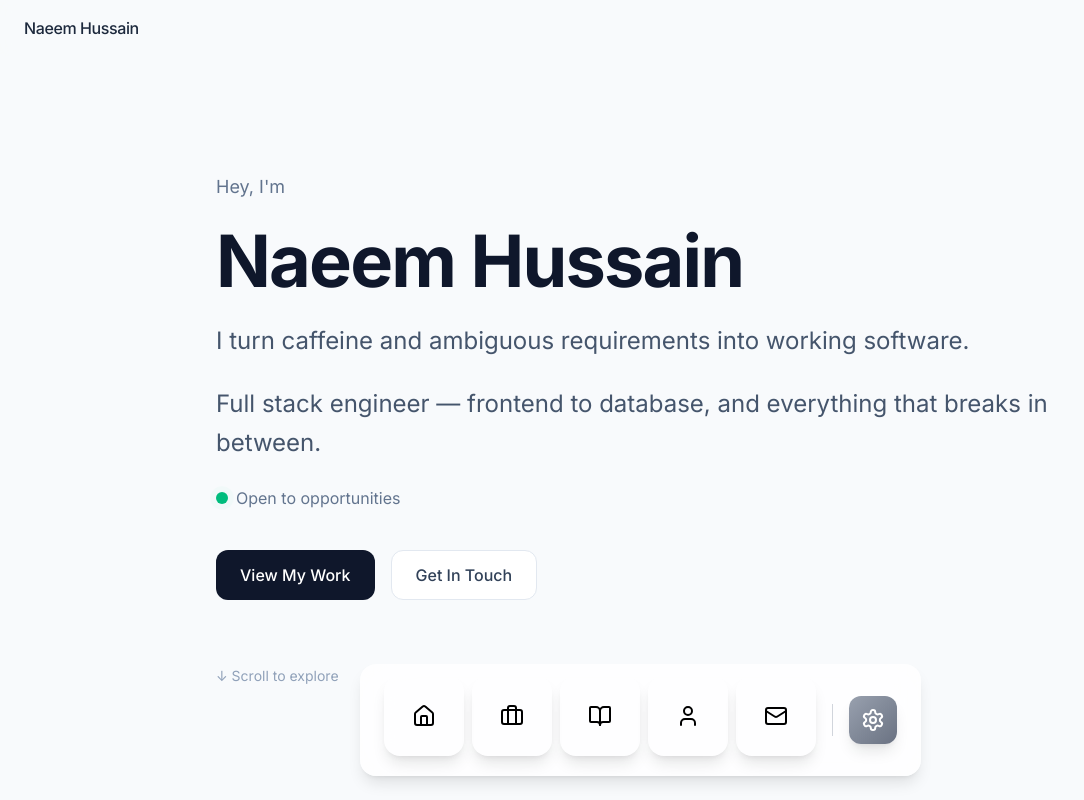
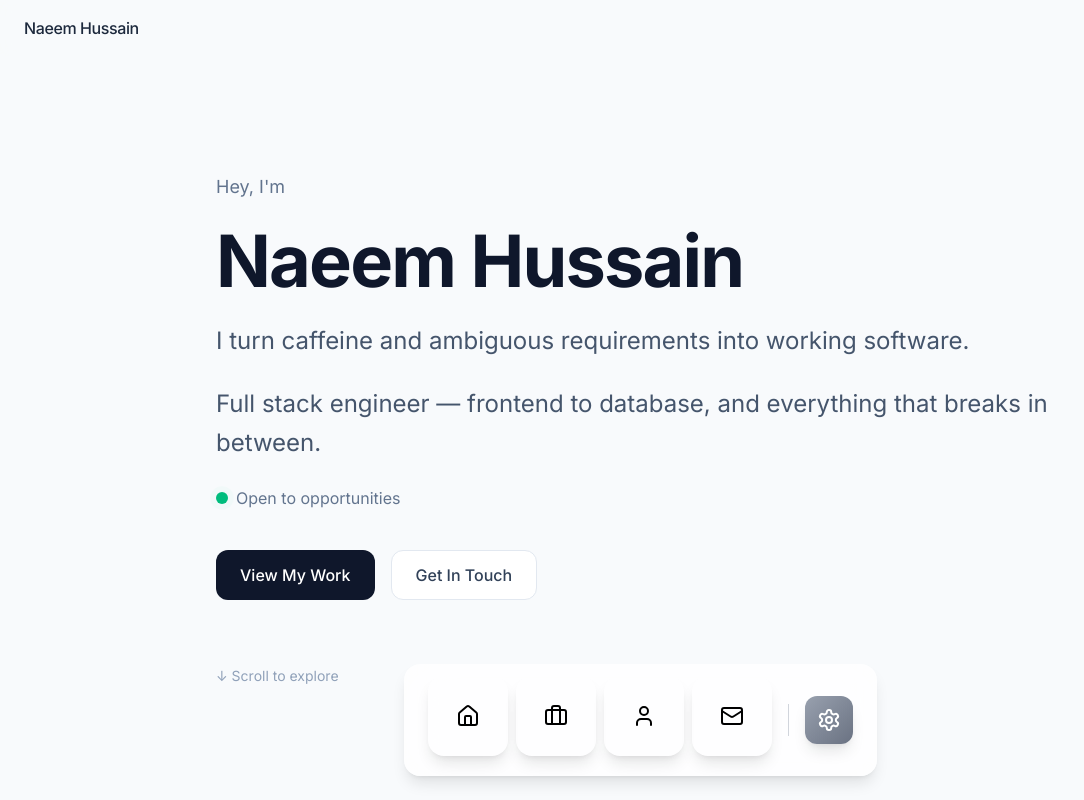
Before and after one commit to naeemnh/naeemnh, a Next.js app: page / in a window 1280 px wide. Shown: the top 800 px of the page, without its empty margins (0-1084 px from the left). Built offline with nearby package versions, Linux system fonts and the light colour scheme; no server answers.

Commit message:
feat: add conditional blog icon rendering in dock
- Conditionally render blog icon based on BLOGS_ENABLED environment variable
- Fix import path for AppIcon component to use absolute path
- Add Env import for environment variable access

```diff
--- a/components/organisms/dock.tsx
+++ b/components/organisms/dock.tsx
@@ -3,7 +3,8 @@ import { gsap } from "gsap";
 import { BookOpen, Mail, Briefcase, User, Settings, HomeIcon } from "lucide-react";
 
 import { useIsDesktop } from "@/hooks";
-import { AppIcon } from "../atoms";
+import { Env } from "@/config/env";
+import { AppIcon } from "@/components/atoms";
 
 export const Dock = () => {
   const isDesktop = useIsDesktop();
@@ -85,7 +86,7 @@ export const Dock = () => {
       >
         <AppIcon name="" sectionId="home" icon={<HomeIcon className="h-6 w-6 text-black dark:text-white" />} color="bg-transparent" />
         <AppIcon name="" sectionId="work" icon={<Briefcase className="h-6 w-6 text-black dark:text-white" />} color="bg-transparent" />
-        <AppIcon name="" sectionId="blog" icon={<BookOpen className="h-6 w-6 text-black dark:text-white" />} color="bg-transparent" />
+        {Env.BLOGS_ENABLED && <AppIcon name="" sectionId="blog" icon={<BookOpen className="h-6 w-6 text-black dark:text-white" />} color="bg-transparent" />}
         <AppIcon name="" sectionId="about" icon={<User className="h-6 w-6 text-black dark:text-white" />} color="bg-transparent" />
         <AppIcon name="" sectionId="contact" icon={<Mail className="h-6 w-6 text-black dark:text-white" />} color="bg-transparent" />
 
```
